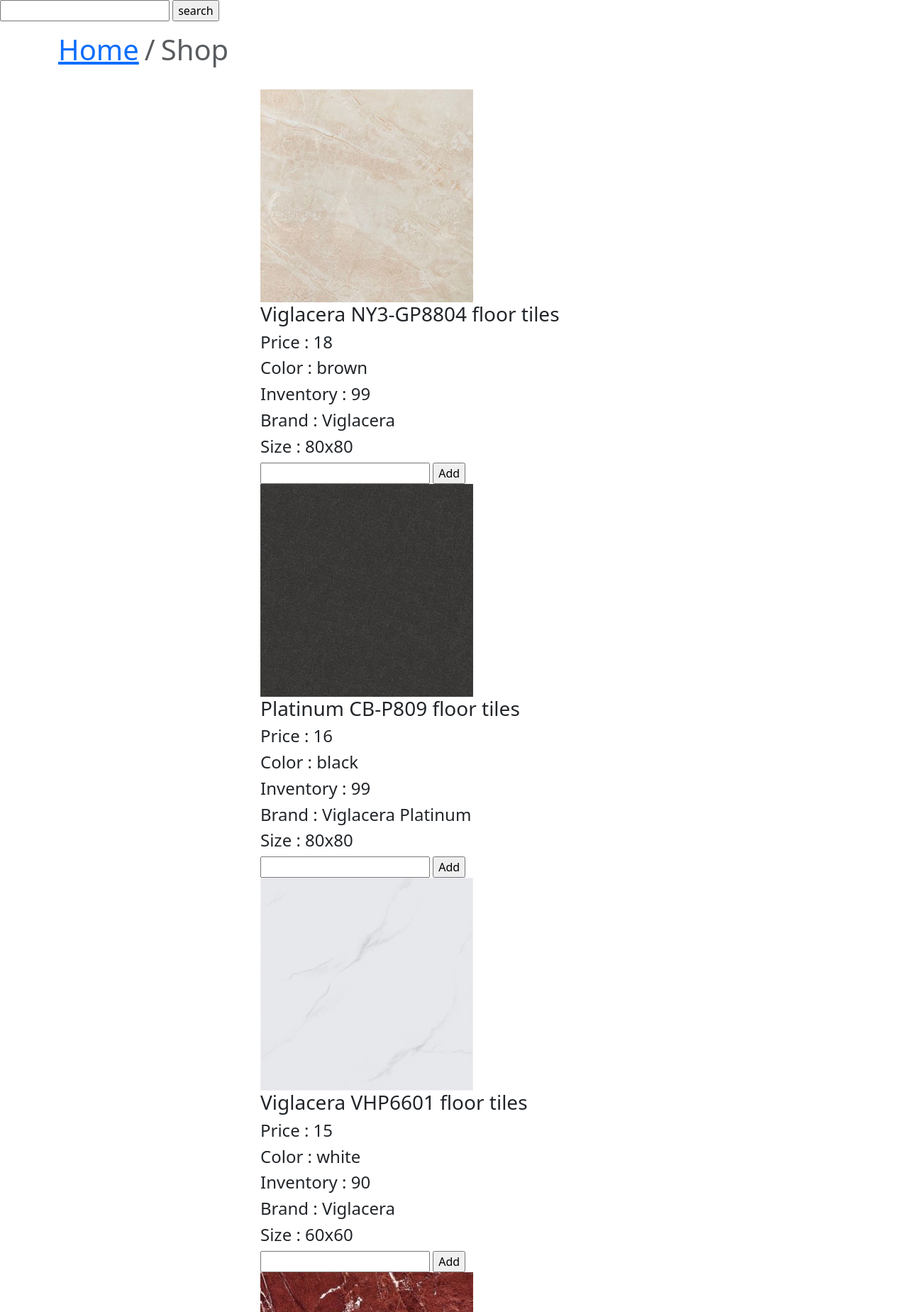
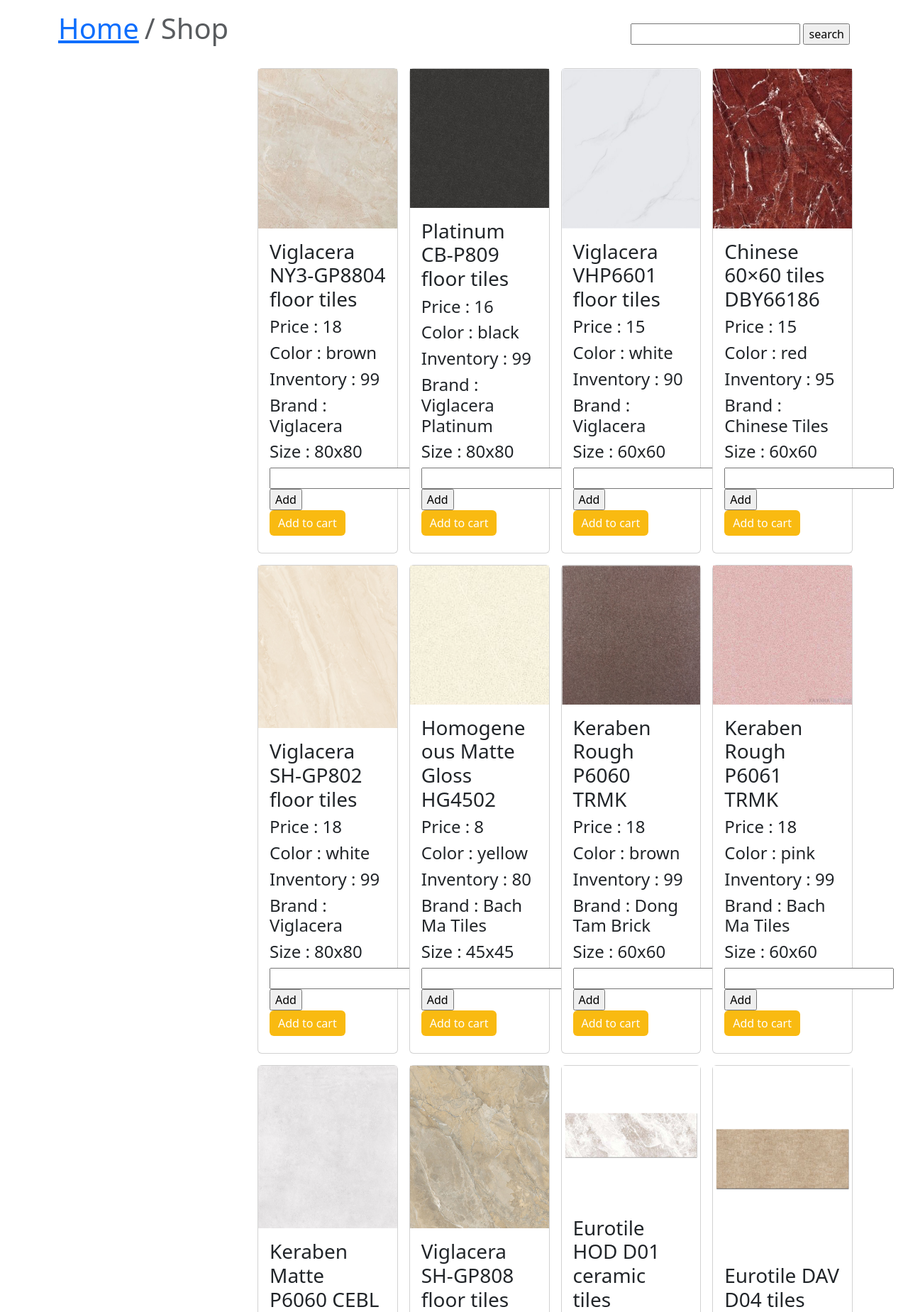
Before and after one commit to huongcaoha1994/ceramic-tiles, a PHP site: page /shop.php in a window 1280 px wide. Shown: the part 96-1945 px from the top of the page at 71% size. Run offline with PHP 8.4, Linux system fonts and the light colour scheme; data comes from the database, SQL or seed files in the repository.

Commit message:
css shop

```diff
--- a/SRC/view/header.php
+++ b/SRC/view/header.php
@@ -88,10 +88,7 @@
             </div>
         </div>
     </nav>
-        <form action="shop.php" method="POST">
-            <input type="text" name="rs_search">
-            <input type="submit" name="search" value="search">
-        </form>
+
     <script src="../assets/js/headerscript.js"></script>
     <script src="../assets/js/bootstrap.bundle.js"></script>
 </body>
--- a/SRC/view/main.php
+++ b/SRC/view/main.php
@@ -326,7 +326,7 @@
     </div>
   </div>
   <?php
-  include('footer.php');
+  include('./footer.php');
   ?>
 </body>
 
--- a/SRC/view/search.php
+++ b/SRC/view/search.php
@@ -13,15 +13,15 @@
         $select_product = "SELECT * FROM products WHERE category_id = 3;";
     } else if ($category == "outdoor") {
         $select_product = "SELECT * FROM products WHERE category_id = 4;";
-    }else if ($category == "living") {
+    } else if ($category == "living") {
         $select_product = "SELECT * FROM products WHERE category_id = 5;";
-    }else if ($category == "bedroom") {
+    } else if ($category == "bedroom") {
         $select_product = "SELECT * FROM products WHERE category_id = 6;";
-    }else if ($category == "commercial") {
+    } else if ($category == "commercial") {
         $select_product = "SELECT * FROM products WHERE category_id = 7;";
-    }else if ($category == "floor") {
+    } else if ($category == "floor") {
         $select_product = "SELECT * FROM products WHERE category_id = 8;";
-    }else if ($category == "special") {
+    } else if ($category == "special") {
         $select_product = "SELECT * FROM products WHERE category_id = 9;";
     }
 } else if (isset($_POST['search'])) {
@@ -39,26 +39,34 @@
 if ($result_product->num_rows > 0) {
     while ($row = $result_product->fetch_assoc()) {
 ?>
-        <div class="container">
-            <img src="../assets/img<?php echo $row['image'] ;?>" alt="" width="300" height="300">
+
+            <div class="col-6 col-md-3 mb-3 mb-md-3 px-2">
+                <div class="card h-100">
+                    <img src="../assets/img<?php echo $row['image']; ?>" alt="" width="100%" height="100%">
+                    <div class="card-body">
                         <h3><?php echo $row['product_name']; ?></h3>
-            <h4>Price : <?php echo $row['price'] ;?></h4>
-            <h4>Color : <?php echo $row['color'] ;?></h4>
-            <h4>Inventory : <?php echo $row['inventory'] ;?></h4>
-            <h4>Brand : <?php echo $row['brand'] ;?></h4>
-            <h4>Size : <?php echo $row['size'] ;?></h4>
+                        <h4>Price : <?php echo $row['price']; ?></h4>
+                        <h4>Color : <?php echo $row['color']; ?></h4>
+                        <h4>Inventory : <?php echo $row['inventory']; ?></h4>
+                        <h4>Brand : <?php echo $row['brand']; ?></h4>
+                        <h4>Size : <?php echo $row['size']; ?></h4>
                         <form action="" method="POST">
-                <input type="hidden" name="product_id" value="<?php echo $row['product_id'] ;?>">
+                            <input type="hidden" name="product_id" value="<?php echo $row['product_id']; ?>">
                             <input type="number" name="quantity">
                             <input type="submit" name="add_to_cart" value="Add">
                         </form>
+                        <div class="d-flex justify-content-between mb-2">
+                            <button class="btn btn-primary">Add to cart</button>
                         </div>
+                    </div>
+                </div>
+            </div>
+
         <br>
 
 <?php
     }
-}
-else {
+} else {
     echo "<h2>Không tìm thấy sản phẩm nào !</h2>";
 }
 ?>
--- a/SRC/view/shop.php
+++ b/SRC/view/shop.php
@@ -13,8 +13,8 @@
     ?>
     <!-- breadcrumb -->
     <div class="container py-3">
-        <div class="row">
-            <div class="col-6">
+        <div class="row align-items-center">
+            <div class="col-12 text-center text-md-start col-md-6">
                 <nav aria-label="breadcrumb">
                     <ol class="breadcrumb">
                         <li class="breadcrumb-item"><a href="#" class="display-6">Home</a></li>
@@ -22,7 +22,11 @@
                     </ol>
                 </nav>
             </div>
-            <div class="col-6">
+            <div class="col-12 text-center text-md-end col-md-6">
+                <form action="shop.php" method="POST">
+                    <input type="text" name="rs_search">
+                    <input type="submit" name="search" value="search">
+                </form>
             </div>
         </div>
     </div>
```
Also changed, not shown: SRC/view/product-main.php (+26 -1 lines). Lines whose indentation alone changed are shown as unchanged.
